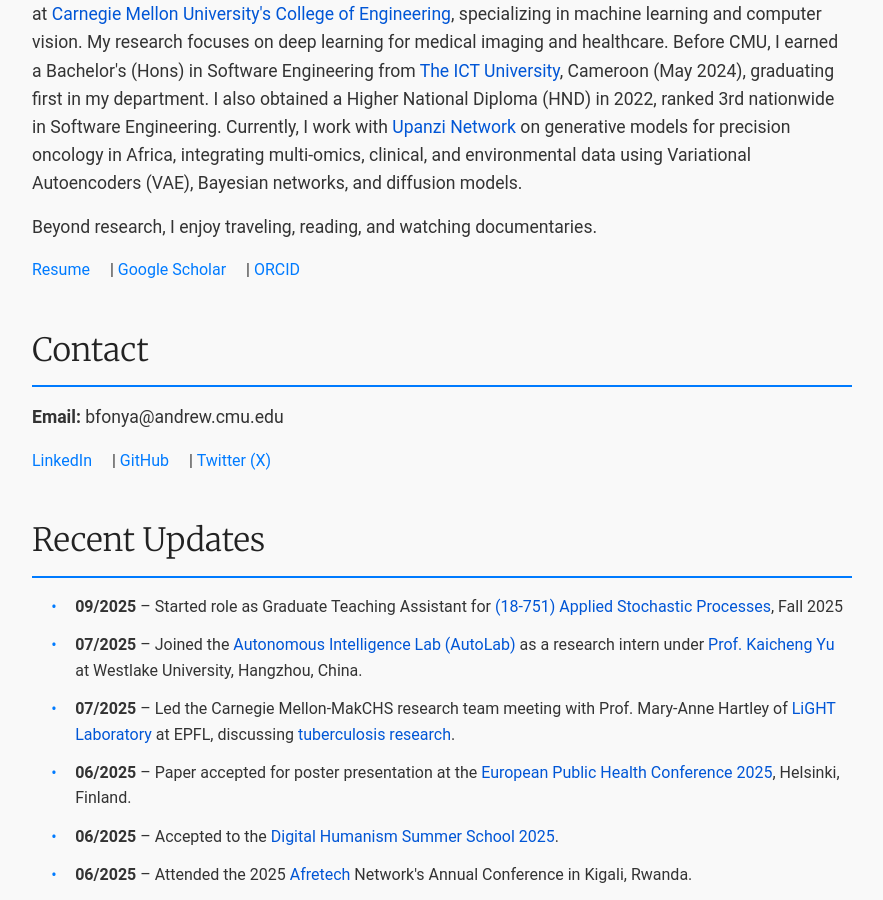
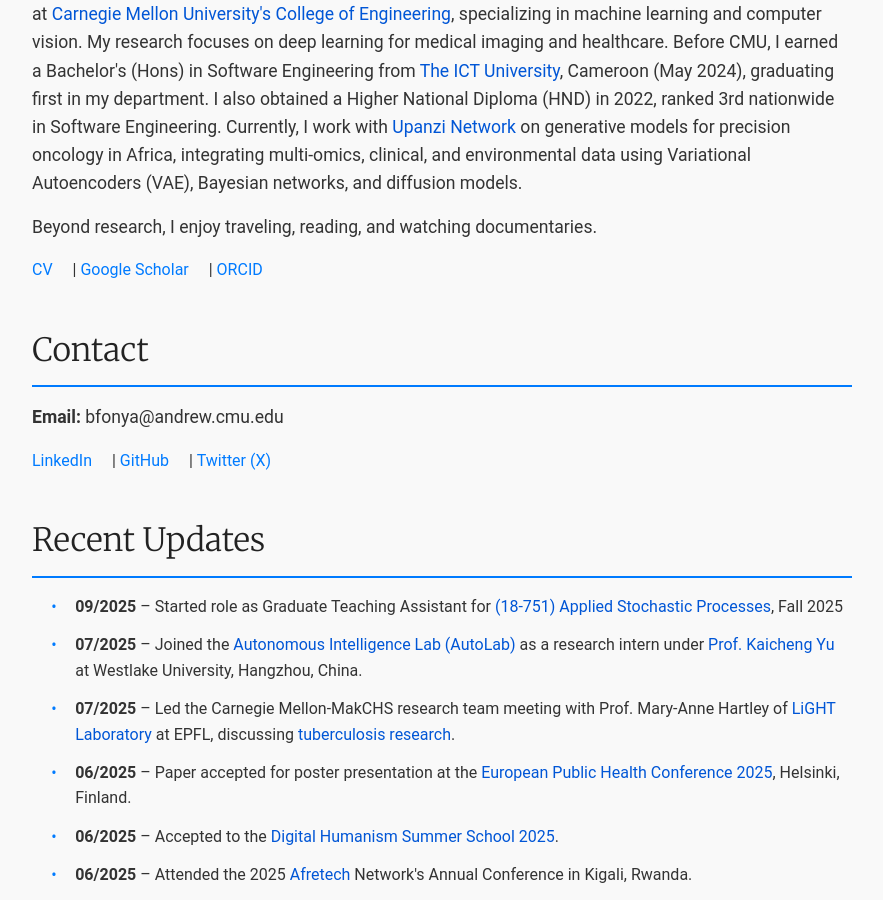
Before and after one commit to FonyaBrandone/FonyaBrandone.github.io, a Jekyll site: the page built from index.md, in a window 1280 px wide and 900 px high, scrolled down 404 px. Shown: the whole window, without its empty margins (198-1081 px from the left). Built offline with Jekyll 4.4.1, drawn with Linux system fonts in a browser that asks for light colours.

Commit message:
Updated CV link

```diff
--- a/index.md
+++ b/index.md
@@ -160,7 +160,7 @@
     <p>Beyond research, I enjoy traveling, reading, and watching documentaries.</p>
 
     <div class="links">
-      <a href="/static/Brandone Fonya CV - Fall 2025">Resume</a> |
+      <a href="/static/Brandone Fonya CV - Fall 2025.pdf">CV</a> |
       <a href="https://scholar.google.com/citations?user=bBsCFWUAAAAJ&hl=en">Google Scholar</a> |
       <a href="https://orcid.org/0009-0004-5793-9323">ORCID</a>
     </div>
```
